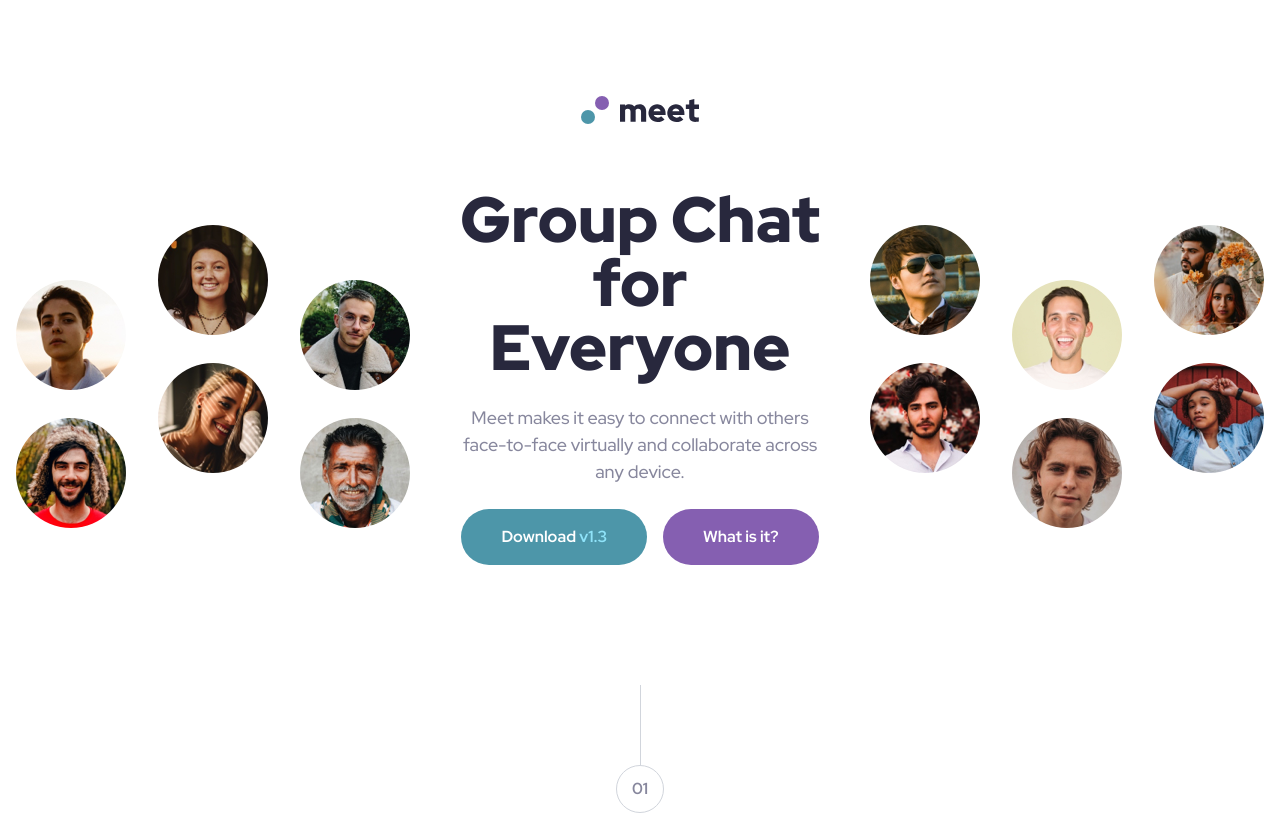
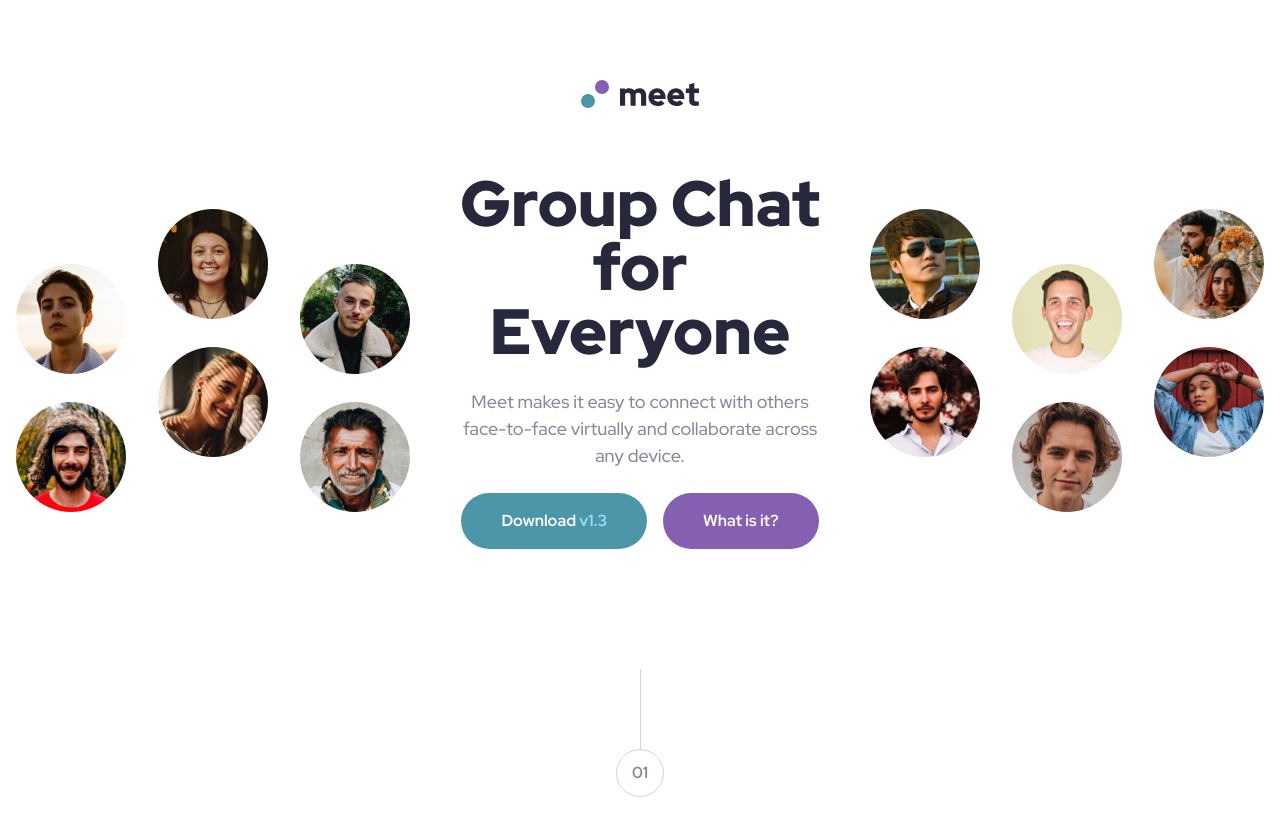
Before and after one commit to pauljomy/meet, a website built with Vite: page index.html in a window 1280 px wide. Shown: the top 816 px of the page. Built offline with nearby package versions, Linux system fonts and the light colour scheme.

Commit message:
updated the top margin

```diff
--- a/index.html
+++ b/index.html
@@ -13,7 +13,7 @@
         <img
             src="/src/assets/logo.svg"
             alt="Logo"
-            class="mx-auto pb-16 pt-16 xl:pt-24"
+            class="mx-auto pb-16 pt-16 xl:pt-20"
         />
 
         <div class="flex flex-col justify-center">
```
